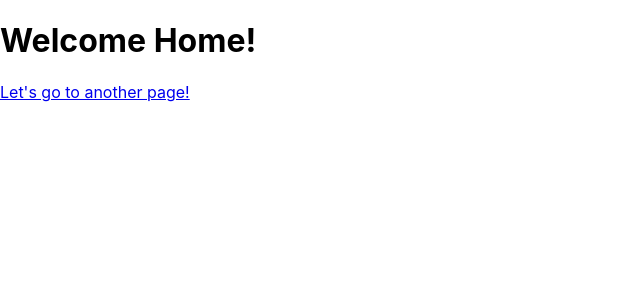
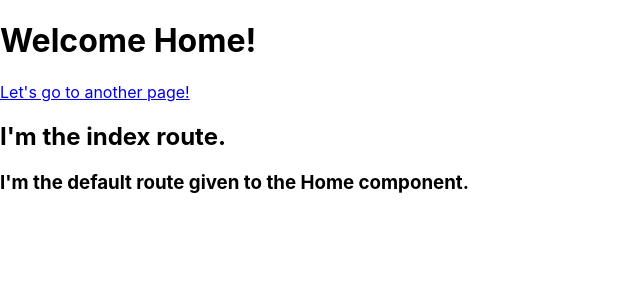
Before and after one commit to Jmetzger504/Hello-React-Router, a React (Create React App) app: page / in a window 1280 px wide. Shown: the top 300 px of the page, without its empty margins (0-640 px from the left). Built offline with nearby package versions, Linux system fonts and the light colour scheme.

Commit message:
Index Route added

```diff
--- a/src/App.js
+++ b/src/App.js
@@ -3,13 +3,15 @@ import './App.css';
 import {BrowserRouter, Routes, Route, Link} from 'react-router-dom'
 import Home from './components/Home/Home';
 import AnotherPage from './components/AnotherPage/AnotherPage'
+import IndexRoute from './components/IndexRoute/IndexRoute'
 
 function App() {
   return (
     <BrowserRouter>
       <Routes>
         <Route path = "/" element = {<Home></Home>}>
-        <Route path = "AnotherPage" element = {<AnotherPage></AnotherPage>}></Route>
+          <Route index element = {<IndexRoute/>}/>
+          <Route path = "AnotherPage" element = {<AnotherPage></AnotherPage>}></Route>
         </Route>
       </Routes>
     </BrowserRouter>
--- a/src/components/Home/Home.js
+++ b/src/components/Home/Home.js
@@ -1,13 +1,14 @@
 import React from 'react';
 import PropTypes from 'prop-types';
 import AnotherPage from '../AnotherPage/AnotherPage';
+import IndexRoute from '../IndexRoute/IndexRoute';
 import { Link, Outlet } from 'react-router-dom';
 const Home = () => (
   <div>
     <h1>Welcome Home!</h1>
     <nav>
     <Link to = "AnotherPage">Let's go to another page!</Link>
-    <Outlet/>
+    <Outlet></Outlet>
     </nav>
   </div>
 
--- /dev/null
+++ b/src/components/IndexRoute/IndexRoute.js
@@ -0,0 +1,16 @@
+import React from 'react';
+import PropTypes from 'prop-types';
+
+
+const IndexRoute = () => (
+  <div>
+    <h1>I'm the index route.</h1>
+    <h3>I'm the default route given to the Home component.</h3>
+  </div>
+);
+
+IndexRoute.propTypes = {};
+
+IndexRoute.defaultProps = {};
+
+export default IndexRoute;
```
Also changed, not shown: src/components/ANestedPage/ANestedPage.js (deleted, +0 -15 lines).
